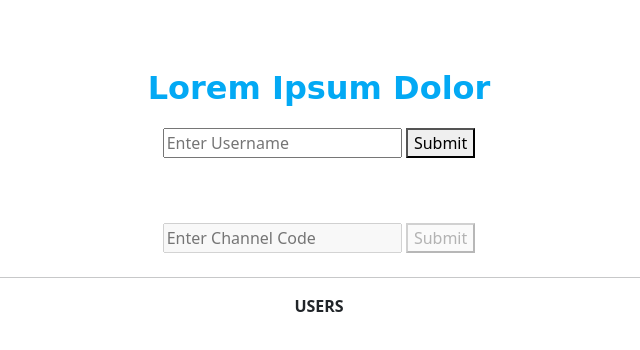
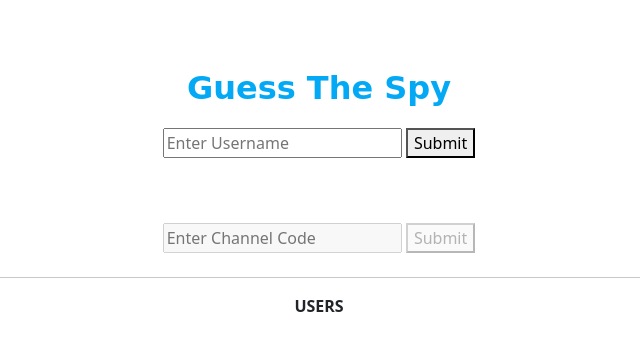
Before and after one commit to richardturla/guessTheSpy, a plain HTML site: page index.html in a window 1280 px wide. Shown: the whole page, without its empty margins (321-961 px from the left). Drawn offline with nearby package versions, Linux system fonts and the light colour scheme.

Commit message:
Update title

```diff
--- a/index.html
+++ b/index.html
@@ -15,7 +15,7 @@
             <div class="row">
                 <div class="col-md-12">
                     <p class="app-title">
-                    Lorem Ipsum Dolor
+                        Guess The Spy
                     </p>
                 </div>
             </div>
```
Lines whose indentation alone changed are shown as unchanged.
